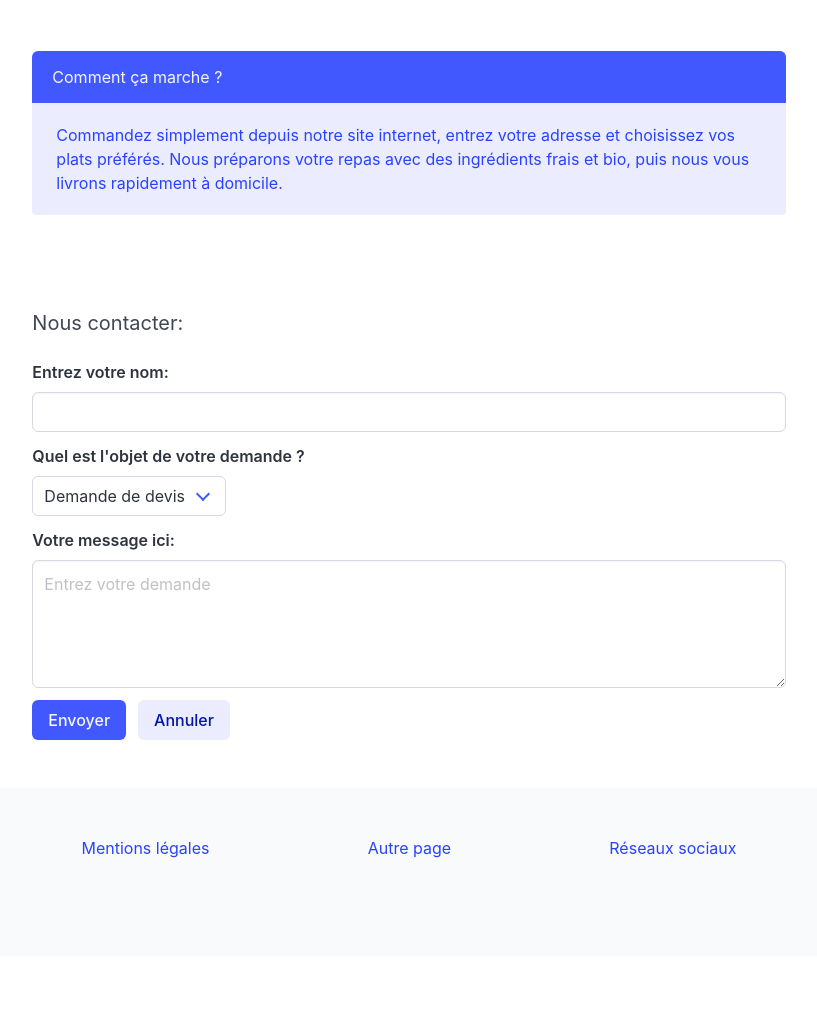
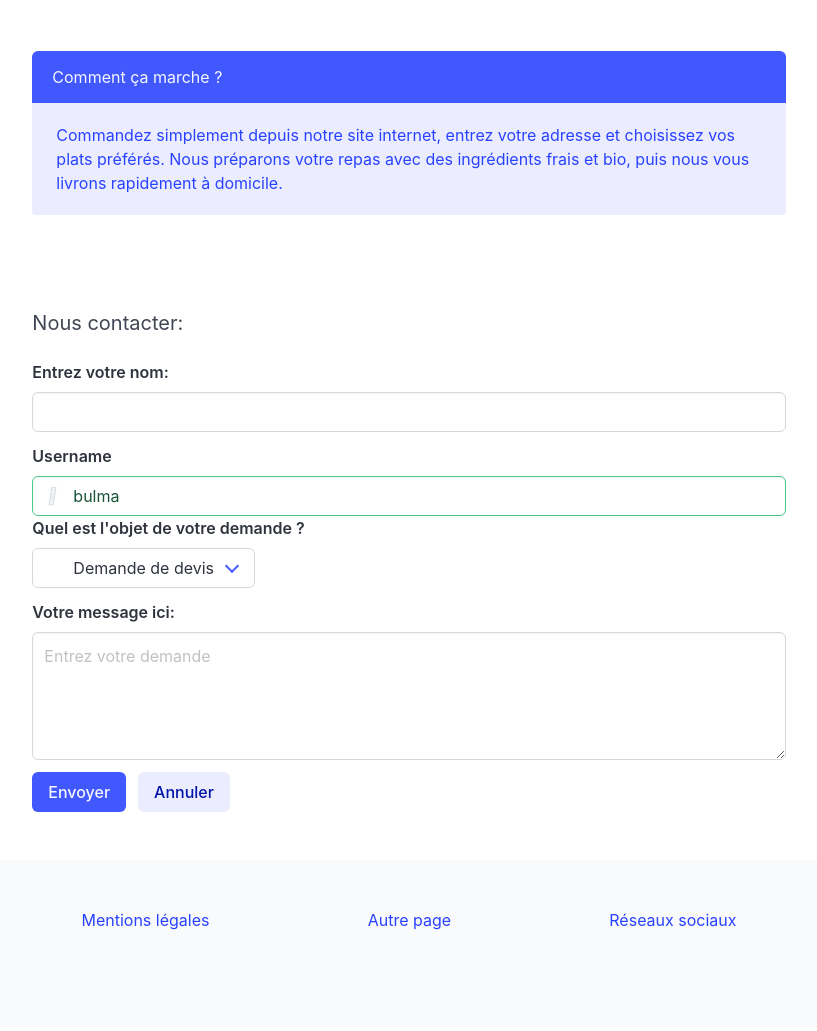
Before and after one commit to Pierre-Willig/ecoeats, a plain HTML site: page index.html in a window 1280 px wide. Shown: the part 1051-2082 px from the top of the page, without its empty margins (231-1048 px from the left). Before the commit the page ends 2031 px from the top, so only its background shows below. Drawn offline with Linux system fonts and the light colour scheme.

Commit message:
font awesome

```diff
--- a/index.html
+++ b/index.html
@@ -10,8 +10,7 @@
     />
     <link rel="stylesheet" href="./styles/bulma.css" />
     <title>Mon site de bouffe</title>
-    <link rel="stylesheet" href="./styles/bulma.css" />
-    <title>Mon site de bouffe</title>
+    <link rel="stylesheet" href="https://maxcdn.bootstrapcdn.com/font-awesome/4.7.0/css/font-awesome.min.css">
   </head>
 
   <body>
@@ -136,6 +135,12 @@
                   <input type="text" name="nom" id="nom" class="input"/>
                 </div>
               </div>
+              <label class="label">Username</label>
+  <div class="control has-icons-left has-icons-right">
+    <input class="input is-success" type="text" placeholder="Text input" value="bulma">
+    <span class="icon is-small is-left">
+      <i class="fas fa-user"></i>
+    </span>
               <div class="field">
                 <label for="objet" class="label">Quel est l'objet de votre demande ?</label>
                 <div class="control">
```
